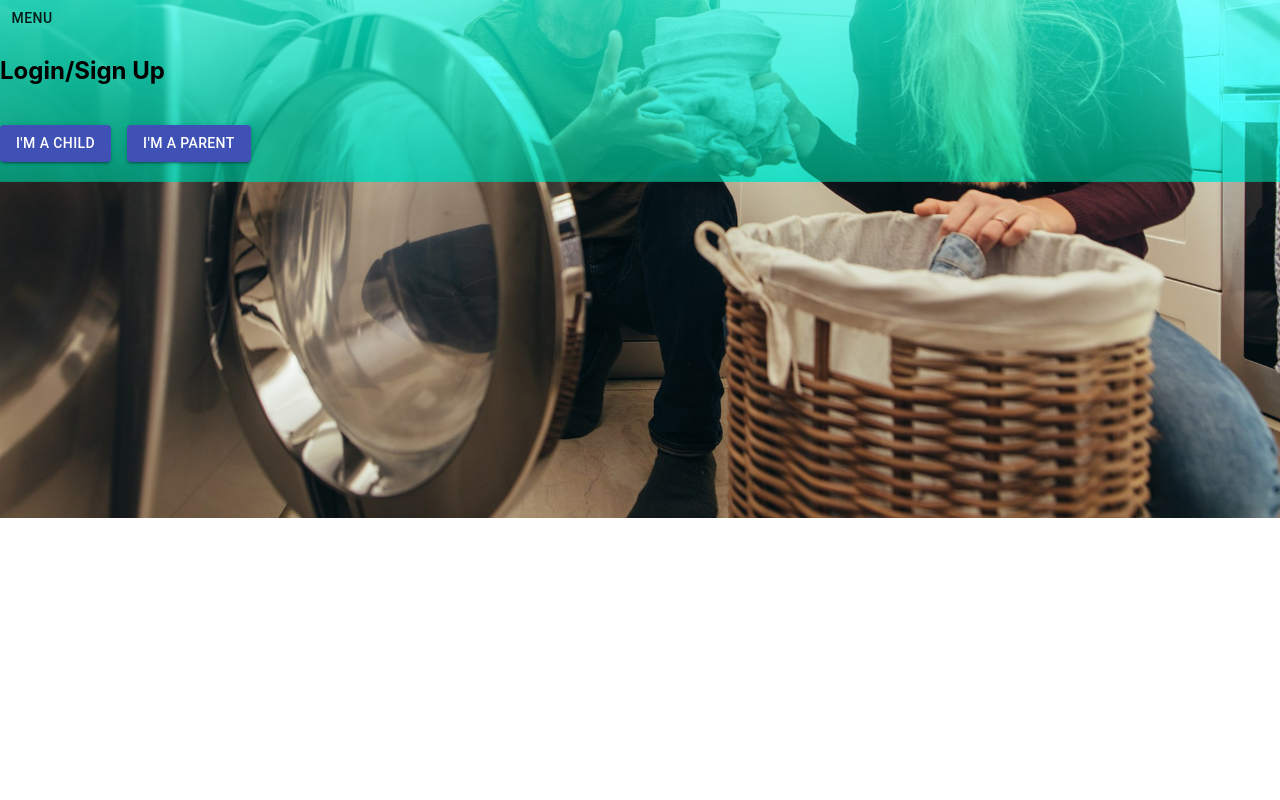
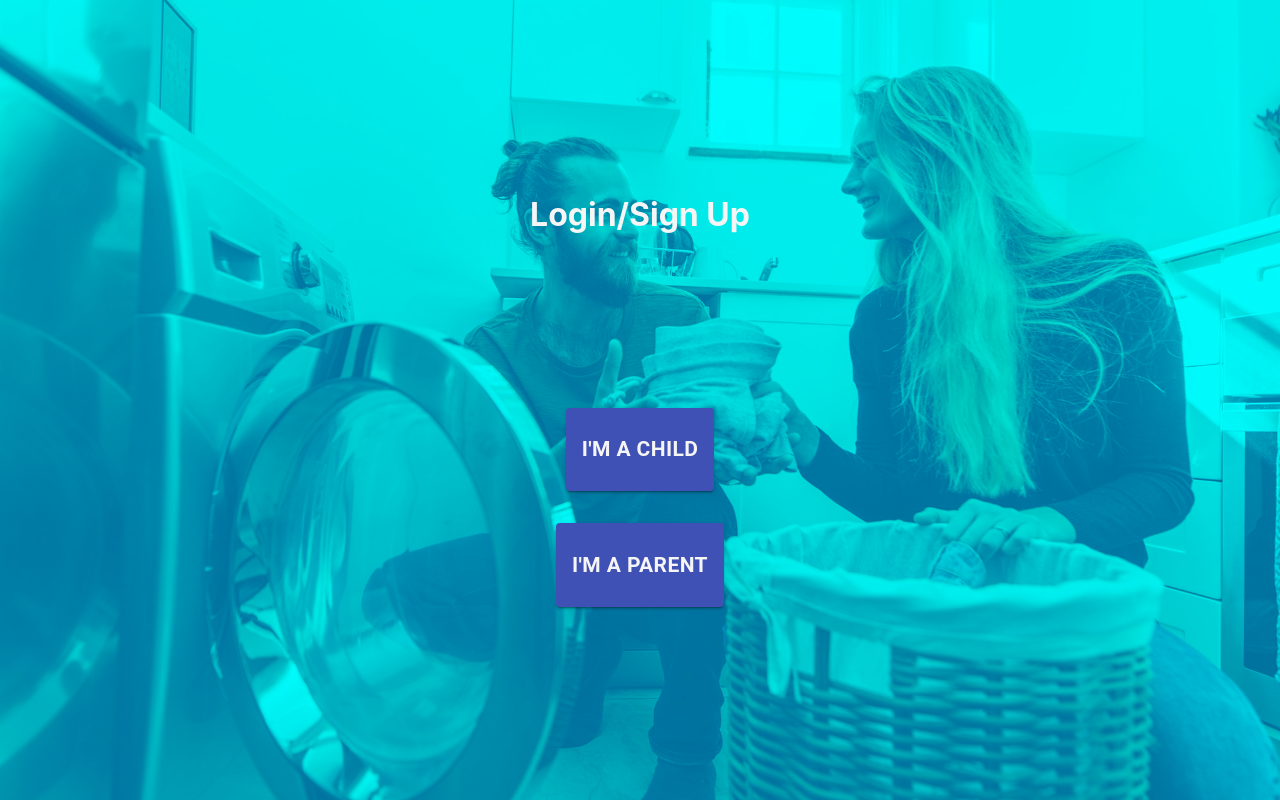
Before and after one commit to MichaelZane/chore-rct-rdx-client, a React (Create React App) app: page / in a window 1280 px wide. Built offline with nearby package versions, Linux system fonts and the light colour scheme.

Commit message:
styling app entry

```diff
--- a/src/components/AppEntry.js
+++ b/src/components/AppEntry.js
@@ -9,28 +9,35 @@ const AppEntry = () => {
 
   return (
     <div className="app-wrapper">
-      <Navigation />
+
+      {/* <Navigation /> */}
       <Grid item>
-        <h2>Login/Sign Up</h2>
+        <h1>Login/Sign Up</h1>
       </Grid>
       <br />
-      <Grid container spacing={2}>
+      <Grid
+        container spacing={4}
+        direction="column"
+        justify="center"
+        alignItems="center"
+        >
         <Grid item>
           <Link to="/SignUpChild" style={{ textDecoration: "none" }}>
-            <Button variant="contained" color="primary">
-              I'm a child
+            <Button  variant="contained" color="primary">
+              <h2>I'm a child</h2>
             </Button>
           </Link>
         </Grid>
         <Grid item>
           <Link to="/SignUpParent" style={{ textDecoration: "none" }}>
             <Button variant="contained" color="primary">
-              I'm a parent
+              <h2>I'm a parent</h2>
             </Button>
           </Link>
         </Grid>
       </Grid>
       <br />
+
     </div>
   );
 };
--- a/src/index.css
+++ b/src/index.css
@@ -5,11 +5,7 @@ body {
     sans-serif;
   -webkit-font-smoothing: antialiased;
   -moz-osx-font-smoothing: grayscale;
-  background-image: url("/shareCore.jpg"), linear-gradient(rgba(64,224,208,1),rgb(20, 191, 174));
-  background-blend-mode: overlay;
-  background-position: center;
-  background-repeat: no-repeat;
-  background-size: cover, cover;
+
 }
 
 code {
@@ -20,11 +16,6 @@ code {
 a {
   text-decoration: none;
 
-}
-
-.app-wrapper {
-  max-width: 100%;
-  max-height: 100%;
 }
 
 .children-wrap {
@@ -60,6 +51,25 @@ div .MuiCardContent-root {
   position: relative;
 }
 
-.MuiContainer.root-MuiContainer {
+.app-wrapper {
+  background-image: url("/shareCore.jpg"), linear-gradient(rgba(0,181,204,1),rgba(0,181,204,1));
+    background-blend-mode: overlay;
+  background-position: center;
+  background-repeat: no-repeat;
+  background-size: cover;
+  height: 100vh;
+  display: flex;
+  flex-direction: column;
+  justify-content: center;
+  align-content: center;
+  align-items: center;
+}
 
+h1 {
+  color: whitesmoke;
+  margin-bottom: 70%;
 }
+
+h2 {
+  color: whitesmoke ;
+}
```
